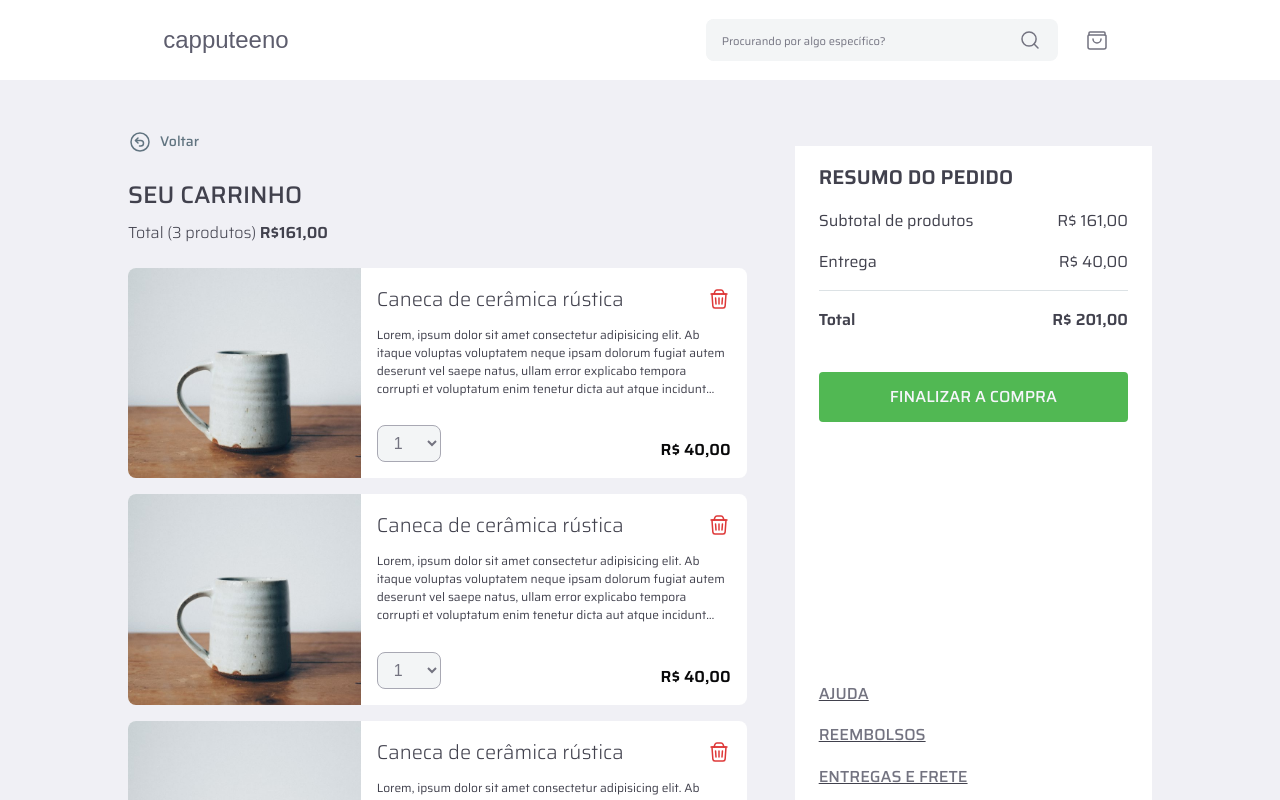
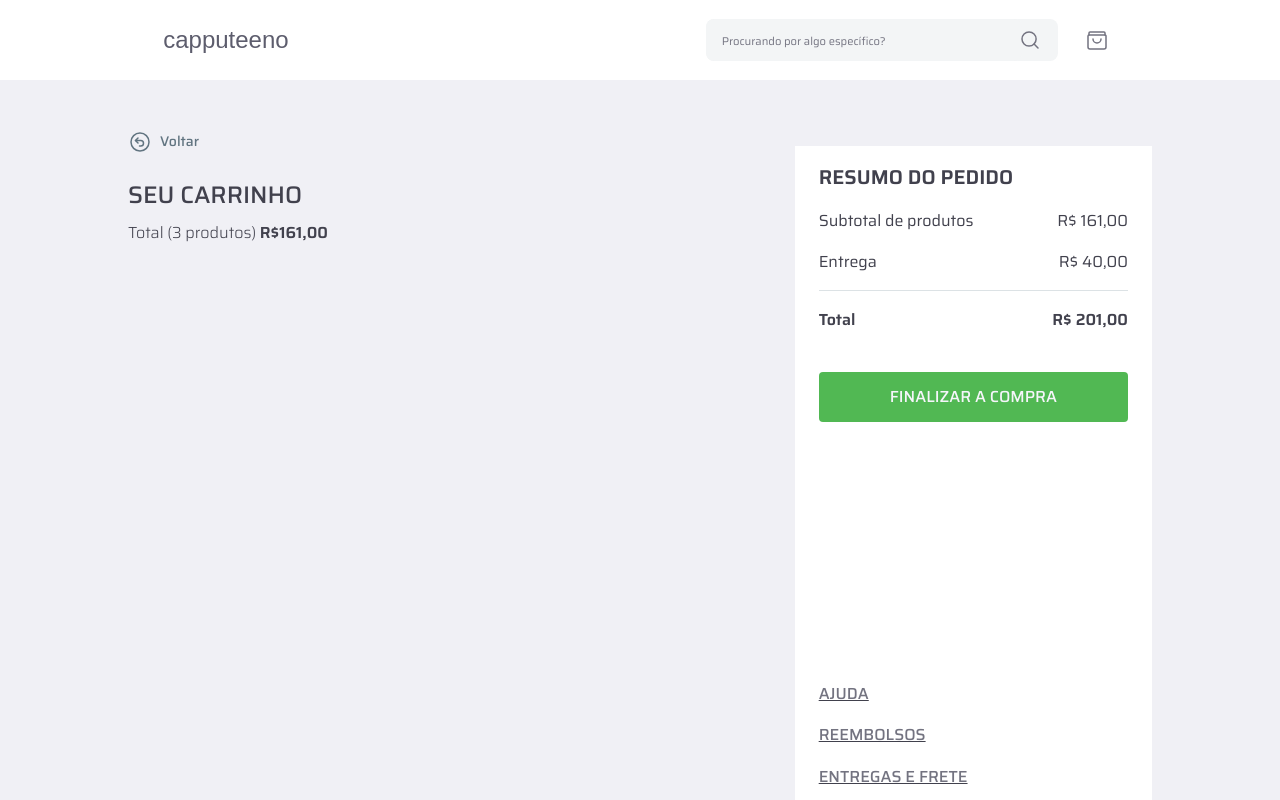
Before and after one commit to DanwiiloCarvalho/capputeeno, a Next.js app: page /cart in a window 1280 px wide. Shown: the top 800 px of the page. Built offline with nearby package versions, Linux system fonts and the light colour scheme; a web font is replaced by a local one.

Commit message:
feat: map products list and show all products in cart page

```diff
--- a/src/app/cart/components/cart-item/index.tsx
+++ b/src/app/cart/components/cart-item/index.tsx
@@ -1,28 +1,35 @@
+import Image from 'next/image'
 import mugImage from '../../../product-image/caneca.jpg'
-import Image from 'next/image'
+import { TrashButton } from '../trash-button'
 import { CartItemContainer, QuantityPriceContainer, QuantityTrigger } from './styles'
-import { TrashIcon } from '@/app/components/icons/trash-icon'
-import { TrashButton } from '../trash-button'
+import { priceFormat } from '@/utils/price-format'
+import { CartProductItem } from '@/types/cart-product-item'
 
-export function CartItem() {
+export function CartItem(cartItem: CartProductItem) {
+    let options = []
+    for (let option = 1; option <= cartItem.units; option++) {
+        options.push(<option key={option} value={option}>{option}</option>)
+    }
+
     return (
         <CartItemContainer>
-            <Image src={mugImage} alt='' />
+            <Image src={cartItem.image_url} alt='' width={256} height={211} />
             <div>
                 <div>
                     <div>
-                        <h3>Caneca de cerâmica rústica</h3>
+                        <h3>{ cartItem.name }</h3>
                         <TrashButton />
                     </div>
-                    <p>Lorem, ipsum dolor sit amet consectetur adipisicing elit. Ab itaque voluptas voluptatem neque ipsam dolorum fugiat autem deserunt vel saepe natus, ullam error explicabo tempora corrupti et voluptatum enim tenetur dicta aut atque incidunt quidem? Illum, voluptatem earum neque, quia saepe repudiandae laboriosam animi temporibus odit quis, harum qui. Magnam totam, reprehenderit et beatae eius molestiae alias ex. Rem natus reiciendis ipsa repudiandae accusantium dolor iste recusandae porro illo, veritatis beatae quis soluta perspiciatis sint sit aliquam voluptas similique velit voluptate quas temporibus molestiae quae. Aliquam a, veniam rem culpa dolorem, ducimus porro sapiente voluptates voluptatum dignissimos dolores adipisci nisi?</p>
+                    <p>{ cartItem.description }</p>
                 </div>
                 <QuantityPriceContainer>
-                    <QuantityTrigger name="" id="">
-                        <option value="1">1</option>
+                    <QuantityTrigger name="" id="" defaultValue={cartItem.units}>
+                        {/* <option value="1">1</option>
                         <option value="2">2</option>
-                        <option value="3">3</option>
+                        <option value="3">3</option> */}
+                        { options.map(option => option) }
                     </QuantityTrigger>
-                    <span>R$ 40,00</span>
+                    <span>{ priceFormat(cartItem.price_in_cents) }</span>
                 </QuantityPriceContainer>
             </div>
         </CartItemContainer>
--- a/src/app/cart/page.tsx
+++ b/src/app/cart/page.tsx
@@ -1,10 +1,15 @@
+'use client'
 import Link from "next/link";
 import { BackButton } from "../components/back-button";
 import { CartPageContainer, CartProductListContainer } from "./styles";
 import { CartItem } from "./components/cart-item";
 import { OrderSummary } from "./components/order-summary";
+import { useLocalStorage } from "@/hooks/useLocalStorage";
 
 export default function CartPage() {
+
+    const { products } = useLocalStorage()
+
     return (
         <CartPageContainer>
             <div>
@@ -15,10 +20,7 @@ export default function CartPage() {
                     <h2>Seu carrinho</h2>
                     <p>Total (3 produtos) <span>R$161,00</span></p>
                     <ul>
-                        <li><CartItem /></li>
-                        <li><CartItem /></li>
-                        <li><CartItem /></li>
-                        <li><CartItem /></li>
+                        { products.map(cartItem => <li key={cartItem.id}><CartItem {...cartItem} /></li>) }
                     </ul>
                 </CartProductListContainer>
             </div>
```
